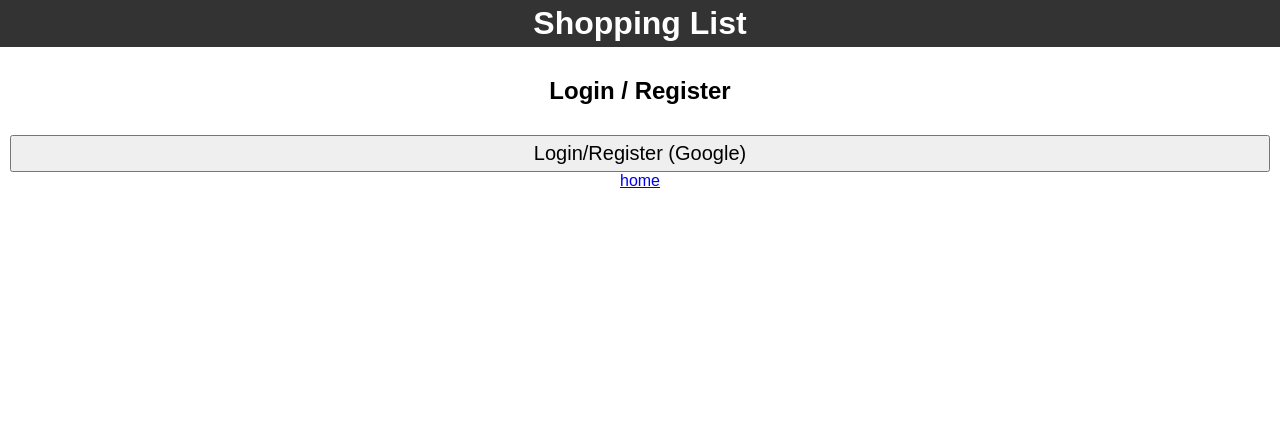
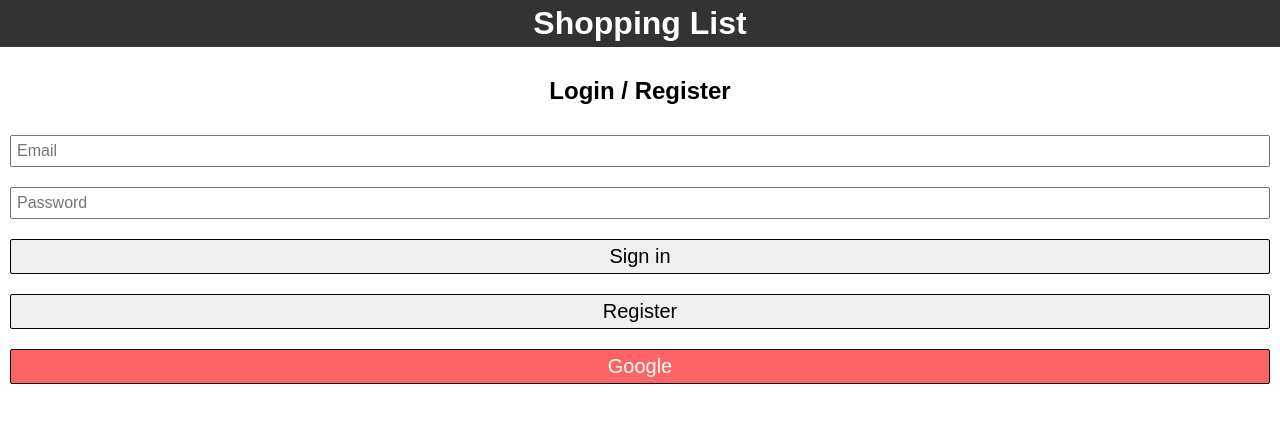
Before and after one commit to talfedev/shopping-list, a SvelteKit app: page /login in a window 1280 px wide. Shown: the top 422 px of the page. Built offline with nearby package versions, Linux system fonts and the light colour scheme; no server answers; the database is empty.

Commit message:
feat: add email & password login

```diff
--- a/src/lib/firebase/auth.ts
+++ b/src/lib/firebase/auth.ts
@@ -1,22 +1,50 @@
-import { goto } from "$app/navigation";
-import { auth } from "$lib/firebase/firebase";
-import { signInWithPopup, GoogleAuthProvider, signOut, getRedirectResult } from 'firebase/auth';
+import { goto } from '$app/navigation';
+import { auth } from '$lib/firebase/firebase';
+import {
+	signInWithPopup,
+	GoogleAuthProvider,
+	signOut,
+	createUserWithEmailAndPassword,
+	signInWithEmailAndPassword
+} from 'firebase/auth';
 
 const provider = new GoogleAuthProvider();
 
+// AUTH FUNCTIONS (to make life easier)
 
-// AUTH FUNCTIONS (to make life easier)
+export async function createUser(email: string, password: string) {
+	try {
+		const userCredential = await createUserWithEmailAndPassword(auth, email, password);
+		const user = userCredential.user;
+		console.log('account created!:', user);
+
+	} catch (error: any) {
+		const errorCode = error.code;
+		console.log('email & password account creation failed:', error.message)
+	};
+}
+
+export async function passwordSignin(email: string, password: string) {
+	try {
+		const userCredential = await signInWithEmailAndPassword(auth, email, password)
+		const user = userCredential.user;
+		console.log('logged-in!:', user);
+	} catch (error: any) {
+		const errorCode = error.code;
+		console.log('email & password sign in failed:',error.message)
+	}
+}
 
 export async function signin() {
 	let signinResponse;
 	try {
 		signinResponse = await signInWithPopup(auth, provider);
 	} catch (err) {
-		console.log("log error:", err);
+		console.log('log error:', err);
 	}
 }
 
 export async function signout() {
-    const signoutResponse = await signOut(auth);
+	const signoutResponse = await signOut(auth);
 	goto('/login');
 }
--- a/src/routes/+page.svelte
+++ b/src/routes/+page.svelte
@@ -115,7 +115,7 @@
 			<button on:click={() => addModal?.showModal()}>Category +</button>
 		</div>
 		<br />
-		<p>hi {$currentUser?.displayName}</p>
+		<p>hi {$currentUser?.email}</p>
 		<button on:click={signout}>sign out</button>
 	{:else}
 		<p>you're not logged in</p>
--- a/src/routes/login/+page.svelte
+++ b/src/routes/login/+page.svelte
@@ -1,7 +1,7 @@
 <script lang="ts">
 	import type { PageData } from './$types';
 	import { user } from '$lib/stores/userStore';
-	import { signin } from '$lib/firebase/auth';
+	import { signin, createUser, passwordSignin } from '$lib/firebase/auth';
 	import { goto } from '$app/navigation';
 
 	export let data: PageData;
@@ -9,17 +9,42 @@
 	$: if ($user) {
 		goto('/');
 	}
-	// $: console.log("login page user status:", $user);
+
+	const pageFields = {
+		email: '',
+		password: ''
+	}
+
+	const handleSignin = () => {
+		passwordSignin(pageFields.email, pageFields.password);
+
+		//clear fields
+		pageFields.email = '';
+		pageFields.password = '';
+	}
+
+	const handleRegister = () => {
+		createUser(pageFields.email, pageFields.password);
+
+		//clear fields
+		pageFields.email = '';
+		pageFields.password = '';
+	}
+
 </script>
 
 <div class="main">
 	<h2>Login / Register</h2>
 	<div class="buttons">
-		<button on:click={signin}>Login/Register (Google)</button>
+		<input bind:value={pageFields.email} type="email" placeholder="Email">
+		<input bind:value={pageFields.password} type="password" placeholder="Password">
+		<button on:click={handleSignin}>Sign in</button>
+		<button on:click={handleRegister}>Register</button>
+		<button class="google" on:click={signin}>Google</button>
 	</div>
-	<div>
+	<!-- <div>
 		<a href="/">home</a>
-	</div>
+	</div> -->
 </div>
 
 <style>
@@ -39,5 +64,18 @@
 	button {
 		padding: 5px 0;
 		font-size: 20px;
+		border: 1px solid black;
+		border-radius: 2px;
+	}
+
+	.google {
+		color: white;
+		background-color: rgb(255, 100, 100);
+		border: 1px solid black;
+	}
+
+	input {
+		font-size: 1rem;
+		padding: 5px;
 	}
 </style>
```
